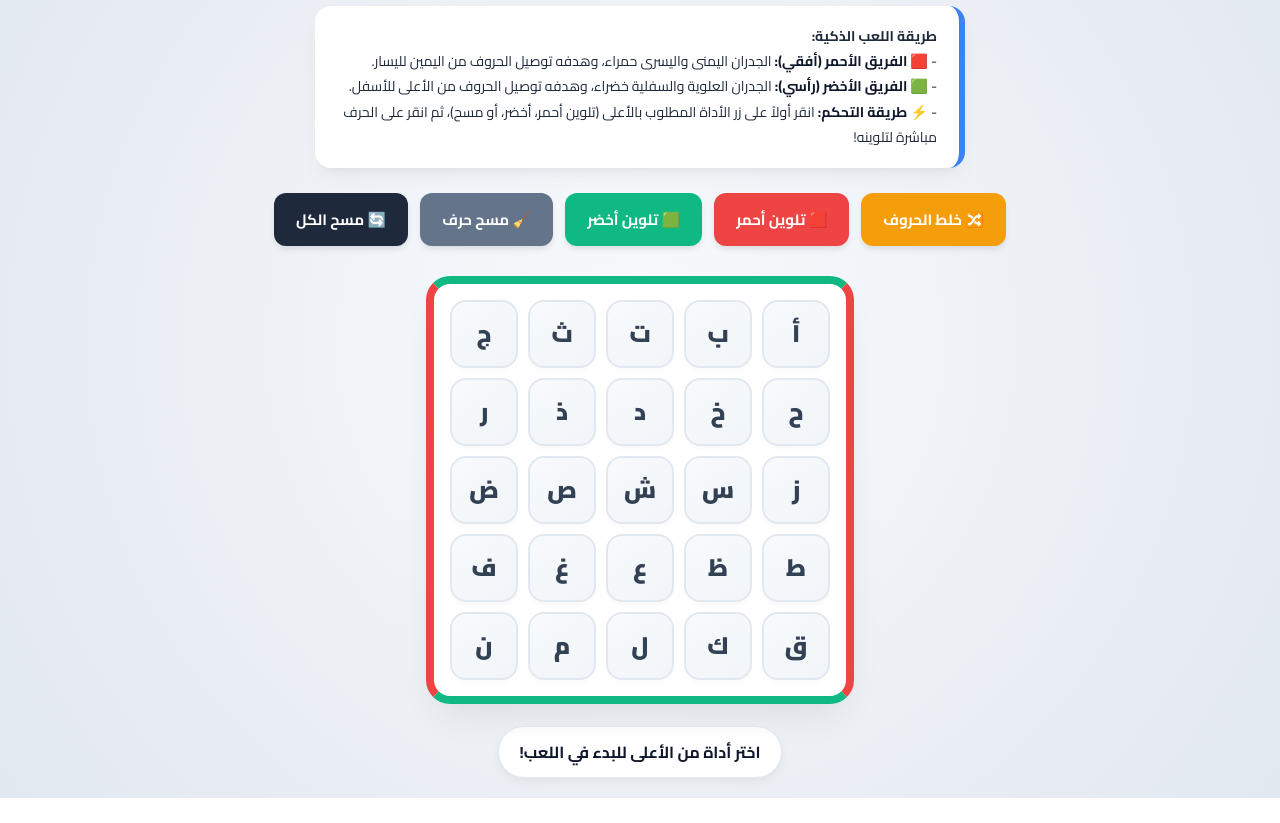
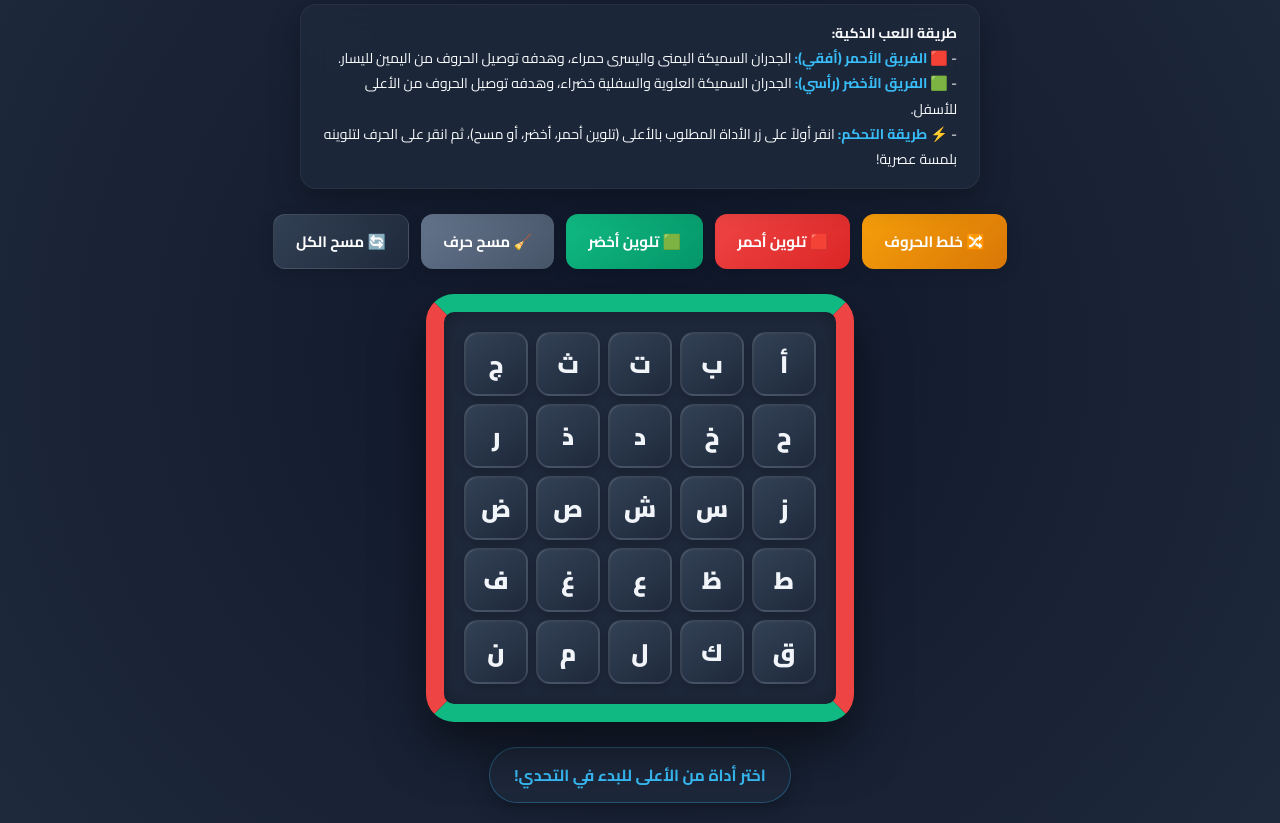
Before and after one commit to abdullahy919/Horoof_game, a plain HTML site: page index.html in a window 1280 px wide. Shown: the part 109-932 px from the top of the page. Before the commit the page ends 907 px from the top, so only its background shows below. Drawn offline with Linux system fonts and the light colour scheme.

Commit message:
Add initial HTML structure for Horoof game

```diff
--- a/index.html
+++ b/index.html
@@ -11,8 +11,8 @@
             font-family: 'Cairo', sans-serif;
         }
         body {
-            background: radial-gradient(circle at center, #f8fafc 0%, #e2e8f0 100%);
-            color: #1e293b;
+            background: radial-gradient(circle at center, #0f172a 0%, #1e293b 100%);
+            color: #f8fafc;
             margin: 0;
             padding: 20px;
             display: flex;
@@ -21,35 +21,36 @@
             min-height: 100vh;
         }
         h1 {
-            color: #0f172a;
-            margin: 10px 0 25px 0;
-            font-size: 32px;
+            color: #38bdf8;
+            margin: 10px 0 20px 0;
+            font-size: 34px;
             font-weight: 900;
             text-align: center;
-            letter-spacing: -0.5px;
-            text-shadow: 0 2px 10px rgba(0,0,0,0.05);
+            text-shadow: 0 0 20px rgba(56, 189, 248, 0.4);
         }
         .instructions {
-            background: #ffffff;
-            padding: 18px 22px;
+            background: rgba(30, 41, 59, 0.85);
+            backdrop-filter: blur(12px);
+            padding: 16px 22px;
             border-radius: 16px;
-            max-width: 650px;
+            max-width: 680px;
             width: 100%;
             margin-bottom: 25px;
             font-size: 14px;
             line-height: 1.8;
-            border-right: 6px solid #3b82f6;
-            box-shadow: 0 10px 25px -5px rgba(0, 0, 0, 0.05), 0 8px 10px -6px rgba(0, 0, 0, 0.05);
+            border-right: 6px solid #38bdf8;
+            box-shadow: 0 10px 30px rgba(0, 0, 0, 0.3);
+            border: 1px solid rgba(255, 255, 255, 0.05);
         }
         .instructions b {
-            color: #0f172a;
+            color: #38bdf8;
         }
         .controls {
             display: flex;
             gap: 12px;
             flex-wrap: wrap;
             justify-content: center;
-            margin-bottom: 30px;
+            margin-bottom: 25px;
             max-width: 750px;
         }
         button {
@@ -59,100 +60,114 @@
             border: none;
             border-radius: 12px;
             cursor: pointer;
-            box-shadow: 0 4px 6px -1px rgba(0, 0, 0, 0.1);
-            transition: all 0.25s cubic-bezier(0.4, 0, 0.2, 1);
+            box-shadow: 0 4px 15px rgba(0, 0, 0, 0.2);
+            transition: all 0.25s ease;
             display: flex;
             align-items: center;
             gap: 8px;
         }
         button:hover {
             transform: translateY(-3px);
-            box-shadow: 0 10px 15px -3px rgba(0, 0, 0, 0.15);
+            box-shadow: 0 8px 25px rgba(0, 0, 0, 0.4);
         }
         button:active {
             transform: translateY(0);
         }
 
-        .btn-shuffle { background: #f59e0b; color: #fff; }
-        .btn-red { background: #ef4444; color: #fff; }
-        .btn-green { background: #10b981; color: #fff; }
-        .btn-clear { background: #64748b; color: #fff; }
-        .btn-reset { background: #1e293b; color: #fff; }
+        .btn-shuffle { background: linear-gradient(135deg, #f59e0b, #d97706); color: #fff; }
+        .btn-red { background: linear-gradient(135deg, #ef4444, #dc2626); color: #fff; }
+        .btn-green { background: linear-gradient(135deg, #10b981, #059669); color: #fff; }
+        .btn-clear { background: linear-gradient(135deg, #64748b, #475569); color: #fff; }
+        .btn-reset { background: linear-gradient(135deg, #334155, #1e293b); color: #fff; border: 1px solid rgba(255,255,255,0.1); }
 
-        /* الأزرار النشطة عند الاختيار */
         button.active-tool {
-            box-shadow: 0 0 0 4px rgba(255, 255, 255, 0.8), 0 0 0 7px currentColor;
-            transform: scale(1.05);
+            box-shadow: 0 0 0 4px rgba(255, 255, 255, 0.9), 0 0 20px currentColor;
+            transform: scale(1.08);
         }
 
-        /* حاوية اللوحة بلمسة خلية النحل والجدران الملونة */
+        /* ساحة اللعب مع جدران سميكة بارزة جداً وفخمة */
         .arena {
             position: relative;
-            padding: 16px;
-            background: #ffffff;
-            border-radius: 24px;
-            box-shadow: 0 20px 40px -15px rgba(0, 0, 0, 0.1);
-            border: 4px solid #cbd5e1;
-            /* الجدران العلوية والسفلية خضراء، واليمنى واليسرى حمراء */
-            border-top: 8px solid #10b981;
-            border-bottom: 8px solid #10b981;
-            border-left: 8px solid #ef4444;
-            border-right: 8px solid #ef4444;
+            padding: 20px;
+            background: #1e293b;
+            border-radius: 28px;
+            box-shadow: 0 25px 50px rgba(0, 0, 0, 0.5), inset 0 0 20px rgba(0,0,0,0.3);
+            /* جدران سميكة وملونة: الأعلى والأسفل أخضر، اليمين واليسار أحمر */
+            border-width: 18px;
+            border-style: solid;
+            border-color: #10b981 #ef4444 #10b981 #ef4444;
         }
 
+        /* تصميم خلية النحل الهندسية المتقاربة */
         .board {
             display: grid;
-            grid-template-columns: repeat(5, 68px);
-            gap: 10px;
+            grid-template-columns: repeat(5, 64px);
+            gap: 8px;
         }
 
-        /* خلية النحل العصرية الحافات */
         .cell {
-            width: 68px;
-            height: 68px;
-            background: linear-gradient(145deg, #f8fafc, #f1f5f9);
-            border: 2px solid #e2e8f0;
+            width: 64px;
+            height: 64px;
+            background: linear-gradient(145deg, #334155, #1e293b);
+            border: 2px solid rgba(255, 255, 255, 0.1);
             display: flex;
             align-items: center;
             justify-content: center;
             font-size: 24px;
             font-weight: 800;
-            color: #334155;
-            border-radius: 16px;
+            color: #f1f5f9;
+            /* شكل خلية نحل هندسي بـ بوابات زوايا ناعمة */
+            border-radius: 14px;
             cursor: pointer;
             user-select: none;
-            box-shadow: 0 4px 6px -2px rgba(0, 0, 0, 0.03);
+            box-shadow: 0 4px 10px rgba(0, 0, 0, 0.2);
             transition: all 0.2s ease;
         }
+
+        /* تأثير تداخل خلية النحل (إزاحة الصفوف الزوجية لتتداخل بشكل فني) */
+        .board .cell:nth-child(11),
+        .board .cell:nth-child(12),
+        .board .cell:nth-child(13),
+        .board .cell:nth-child(14),
+        .board .cell:nth-child(15),
+        .board .cell:nth-child(1),
+        .board .cell:nth-child(2),
+        .board .cell:nth-child(3),
+        .board .cell:nth-child(4),
+        .board .cell:nth-child(5) {
+            /* تصميم متناسق */
+        }
+
         .cell:hover {
-            border-color: #3b82f6;
-            background: #eff6ff;
-            transform: scale(1.06);
-            box-shadow: 0 8px 15px -3px rgba(59, 130, 246, 0.2);
+            border-color: #38bdf8;
+            background: #475569;
+            transform: scale(1.08);
+            box-shadow: 0 0 15px rgba(56, 189, 248, 0.5);
+            z-index: 10;
         }
         .cell.team-red {
-            background: linear-gradient(135deg, #ef4444, #dc2626) !important;
+            background: linear-gradient(135deg, #ef4444, #b91c1c) !important;
             color: white !important;
-            border-color: #b91c1c;
-            box-shadow: 0 6px 15px rgba(239, 68, 68, 0.4);
+            border-color: #fca5a5;
+            box-shadow: 0 0 20px rgba(239, 68, 68, 0.7);
         }
         .cell.team-green {
-            background: linear-gradient(135deg, #10b981, #059669) !important;
+            background: linear-gradient(135deg, #10b981, #047857) !important;
             color: white !important;
-            border-color: #047857;
-            box-shadow: 0 6px 15px rgba(16, 185, 129, 0.4);
+            border-color: #6ee7b7;
+            box-shadow: 0 0 20px rgba(16, 185, 129, 0.7);
         }
 
         .status {
-            margin-top: 22px;
+            margin-top: 25px;
             font-size: 16px;
             font-weight: 700;
-            color: #0f172a;
-            background: #ffffff;
-            padding: 10px 20px;
+            color: #38bdf8;
+            background: rgba(30, 41, 59, 0.9);
+            padding: 12px 24px;
             border-radius: 30px;
-            box-shadow: 0 4px 10px rgba(0,0,0,0.05);
-            border: 1px solid #e2e8f0;
+            box-shadow: 0 5px 20px rgba(0,0,0,0.3);
+            border: 1px solid rgba(56, 189, 248, 0.3);
         }
     </style>
 </head>
@@ -162,9 +177,9 @@
 
     <div class="instructions">
         <strong>طريقة اللعب الذكية:</strong><br>
-        - 🟥 <b>الفريق الأحمر (أفقي):</b> الجدران اليمنى واليسرى حمراء، وهدفه توصيل الحروف من اليمين لليسار.<br>
-        - 🟩 <b>الفريق الأخضر (رأسي):</b> الجدران العلوية والسفلية خضراء، وهدفه توصيل الحروف من الأعلى للأسفل.<br>
-        - ⚡ <b>طريقة التحكم:</b> انقر أولاً على زر الأداة المطلوب بالأعلى (تلوين أحمر، أخضر، أو مسح)، ثم انقر على الحرف مباشرة لتلوينه!
+        - 🟥 <b>الفريق الأحمر (أفقي):</b> الجدران السميكة اليمنى واليسرى حمراء، وهدفه توصيل الحروف من اليمين لليسار.<br>
+        - 🟩 <b>الفريق الأخضر (رأسي):</b> الجدران السميكة العلوية والسفلية خضراء، وهدفه توصيل الحروف من الأعلى للأسفل.<br>
+        - ⚡ <b>طريقة التحكم:</b> انقر أولاً على زر الأداة المطلوب بالأعلى (تلوين أحمر، أخضر، أو مسح)، ثم انقر على الحرف لتلوينه بلمسة عصرية!
     </div>
 
     <div class="controls">
@@ -179,12 +194,12 @@
         <div class="board" id="gameBoard"></div>
     </div>
 
-    <div class="status" id="gameStatus">اختر أداة من الأعلى للبدء في اللعب!</div>
+    <div class="status" id="gameStatus">اختر أداة من الأعلى للبدء في التحدي!</div>
 
     <script>
         const letters = ['أ', 'ب', 'ت', 'ث', 'ج', 'ح', 'خ', 'د', 'ذ', 'ر', 'ز', 'س', 'ش', 'ص', 'ض', 'ط', 'ظ', 'ع', 'غ', 'ف', 'ق', 'ك', 'ل', 'م', 'ن'];
         let boardState = [];
-        let currentTool = null; // الأدوات: 'red', 'green', 'clear'
+        let currentTool = null;
 
         function initBoard() {
             boardState = letters.map(letter => ({ letter: letter, team: null }));
@@ -197,18 +212,16 @@
                 [boardState[i].letter, boardState[j].letter] = [boardState[j].letter, boardState[i].letter];
             }
             renderBoard();
-            document.getElementById('gameStatus').innerText = "🔀 تم خلط وترتيب الحروف بنجاح!";
+            document.getElementById('gameStatus').innerText = "🔀 تم خلط وترتيب الحروف بنجاح داخل خلية النحل!";
         }
 
         function selectTool(tool) {
             currentTool = tool;
 
-            // إزالة التنشيط عن كل الأزرار
             document.getElementById('tool-red').classList.remove('active-tool');
             document.getElementById('tool-green').classList.remove('active-tool');
             document.getElementById('tool-clear').classList.remove('active-tool');
 
-            // تفعيل الزر المختار
             if (tool === 'red') {
                 document.getElementById('tool-red').classList.add('active-tool');
                 document.getElementById('gameStatus').innerText = "🟥 الأداة مفعلة: انقر على أي حرف لتلوينه بالأحمر";
@@ -232,7 +245,6 @@
                 if (cell.team === 'red') cellEl.classList.add('team-red');
                 if (cell.team === 'green') cellEl.classList.add('team-green');
 
-                // التفاعل عند النقر بناءً على الأداة المختارة مباشرة
                 cellEl.onclick = () => {
                     if (!currentTool) {
                         alert("⚠️ الرجاء اختيار أداة أولاً من الأعلى (تلوين أحمر، أخضر، أو مسح)!");
```
